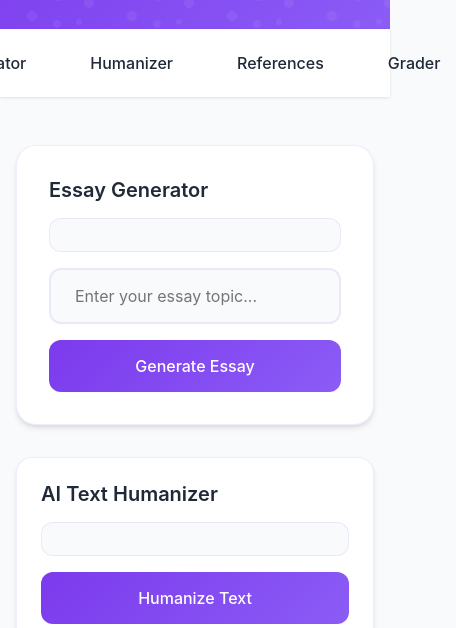
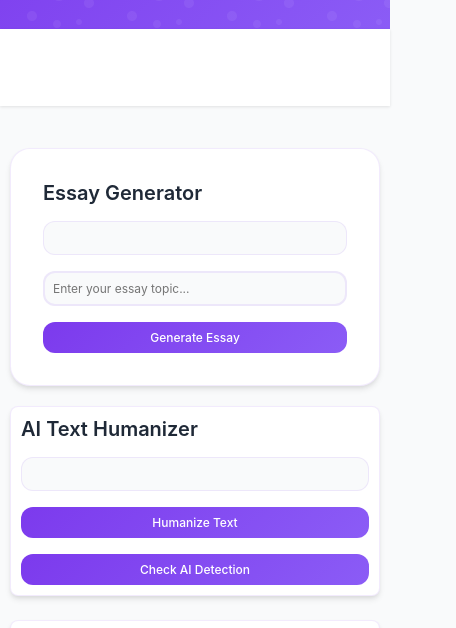
Before and after one commit to soona112/essaychat, a website: page index.html in a window 390 px wide. Shown: the part 142-770 px from the top of the page, 456 px wide, since content can reach past the window. Drawn offline with Linux system fonts and the light colour scheme.

Commit message:
Update index.html

```diff
--- a/index.html
+++ b/index.html
@@ -1,6 +1,7 @@
 <!DOCTYPE html>
 <html>
 <head>
+  <meta name="viewport" content="width=device-width, initial-scale=1.0">
   <style>
     * {
       margin: 0;
@@ -108,6 +109,10 @@
       padding: 0 1.5rem;
       display: grid;
       gap: 2rem;
+       display: flex;
+      flex-direction: column;
+      gap: 20px;
+      padding: 20px;
     }
 
     #generator {
@@ -261,9 +266,129 @@
         padding: 1rem;
       }
     }
+    @media (max-width: 768px) {
+  body {
+    font-size: 14px; /* Smaller font size for mobile */
+  }
+
+  .container {
+    padding: 10px; /* Reduce padding for smaller screens */
+  }
+
+  .section {
+    padding: 15px; /* Reduce section padding */
+    border-radius: 8px; /* Slightly smaller border radius */
+  }
+
+  input[type="text"] {
+    padding: 10px; /* Smaller padding for input fields */
+    font-size: 14px; /* Smaller font size for inputs */
+  }
+
+  button {
+    padding: 10px 15px; /* Smaller padding for buttons */
+    font-size: 14px; /* Smaller font size for buttons */
+  }
+
+  .messages {
+    max-height: 200px; /* Limit height of messages container */
+    overflow-y: auto; /* Add scroll for overflow */
+  }
+}
+
+/* Styles for screens smaller than 480px (very small devices) */
+@media (max-width: 480px) {
+  body {
+    font-size: 12px; /* Even smaller font size */
+  }
+
+  .section {
+    padding: 10px; /* Further reduce padding */
+  }
+
+  input[type="text"] {
+    padding: 8px; /* Smaller padding for inputs */
+    font-size: 12px; /* Smaller font size for inputs */
+  }
+
+  button {
+    padding: 8px 12px; /* Smaller padding for buttons */
+    font-size: 12px; /* Smaller font size for buttons */
+  }
+}
+    .navbar {
+  background: var(--card-bg);
+  padding: 1rem;
+  box-shadow: 0 1px 3px rgba(0, 0, 0, 0.1);
+  position: sticky;
+  top: 0;
+  z-index: 100;
+}
+
+.nav-content {
+  max-width: 1200px;
+  margin: 0 auto;
+  display: flex;
+  justify-content: space-between;
+  align-items: center;
+}
+
+.nav-links {
+  display: flex;
+  gap: 2rem;
+}
+
+.nav-links a {
+  color: var(--text);
+  text-decoration: none;
+  font-weight: 500;
+  padding: 0.5rem 1rem;
+  border-radius: 0.5rem;
+  transition: all 0.2s ease;
+}
+
+.nav-links a:hover {
+  background: var(--primary);
+  color: white;
+}
+
+.hamburger {
+  display: none;
+  font-size: 1.5rem;
+  background: none;
+  border: none;
+  cursor: pointer;
+}
+
+@media (max-width: 768px) {
+  .nav-links {
+    display: none;
+    flex-direction: column;
+    gap: 1rem;
+    position: absolute;
+    top: 60px;
+    left: 0;
+    right: 0;
+    background: var(--card-bg);
+    padding: 1rem;
+    box-shadow: 0 4px 6px rgba(0, 0, 0, 0.1);
+  }
+
+  .nav-links.active {
+    display: flex;
+  }
+
+  .hamburger {
+    display: block;
+  }
+}
   </style>
 
   <script>
+    document.getElementById('hamburger').addEventListener('click', () => {
+  const navLinks = document.getElementById('nav-links');
+  navLinks.classList.toggle('active');
+});
   async function generateEssay() {
     const input = document.querySelector('#generator input').value;
     const messages = document.querySelector('#generator .messages');
@@ -482,12 +607,13 @@ async function humanizeText() {
 
   <nav class="navbar">
   <div class="nav-content">
-      <div class="nav-links">
+    <div class="nav-links" id="nav-links">
       <a href="#generator">Generator</a>
       <a href="#humanizer">Humanizer</a>
       <a href="#references">References</a>
       <a href="#grader">Grader</a>
     </div>
+    <button class="hamburger" id="hamburger">&#9776;</button>
   </div>
 </nav>
 
```
Lines whose indentation alone changed are shown as unchanged.
